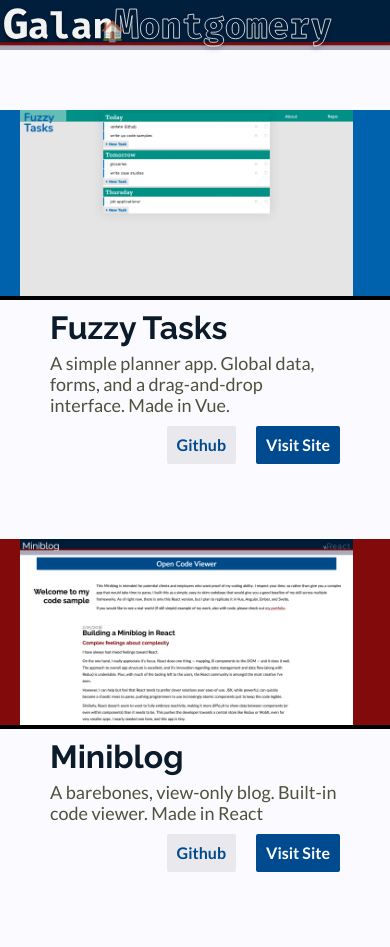
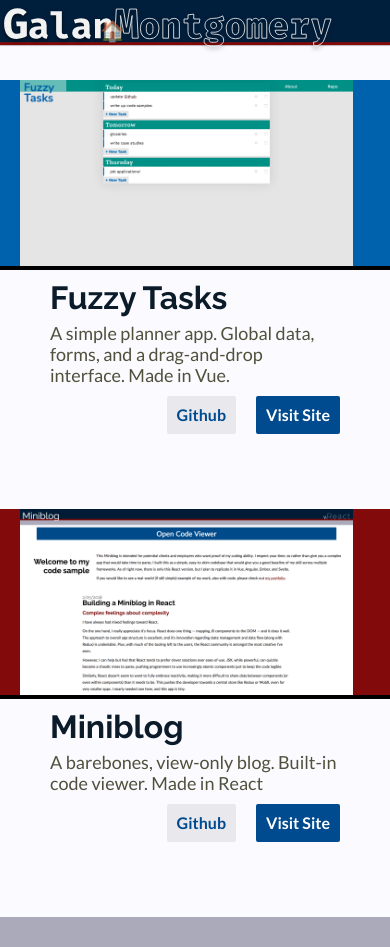
Before and after one commit to GalanCM/Portfolio, a Vue app: page /code-samples in a window 390 px wide. Shown: the top 947 px of the page. After the commit the page ends 917 px from the top, so only its background shows below. Built offline with nearby package versions, Linux system fonts and the light colour scheme.

Commit message:
Remove gap between content and header on mobile

```diff
--- a/src/App.vue
+++ b/src/App.vue
@@ -19,7 +19,7 @@
 
 .router-wrapper {
   position: absolute;
-  top: 40px;
+  top: 0;
 }
 
 // TRANSITIONS
--- a/src/components/projects.vue
+++ b/src/components/projects.vue
@@ -149,7 +149,7 @@ svg {
 
 .panel {
   width: 100vw;
-  padding: 50px 0 0;
+  padding: 60px 0 0;
   float: left;
 
   @media (max-width: 1024px) {
--- a/src/views/About.vue
+++ b/src/views/About.vue
@@ -47,7 +47,7 @@
   grid-template-columns: minmax(15px, 1fr) minmax(200px, 4fr) minmax(15px, 1fr);
   grid-auto-rows: min-content;
   min-height: 100vh;
-  padding: 50px 50px 0;
+  padding: 100px 50px 0;
   font-size: 18px;
   font-weight: 200;
   line-height: 1.4;
```
